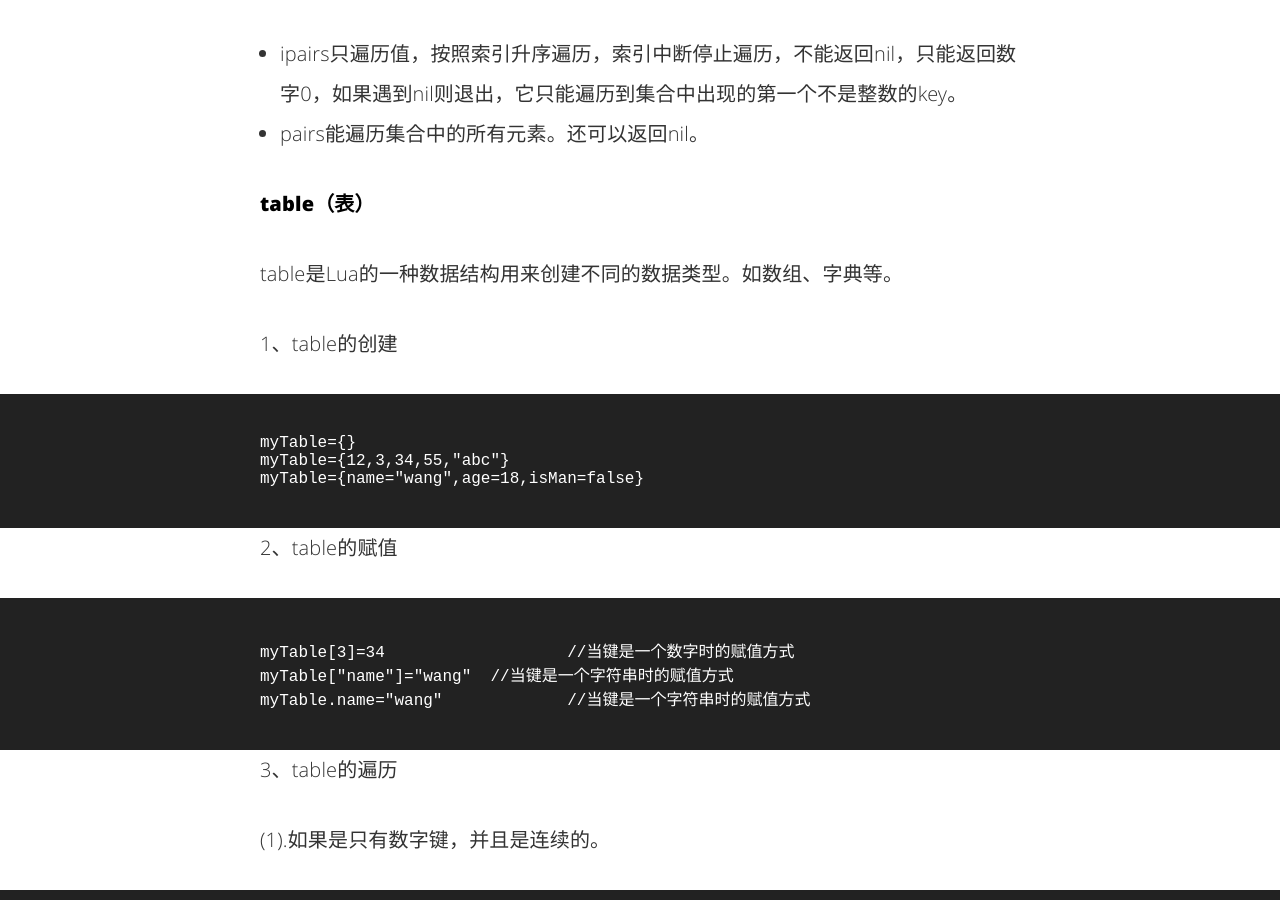
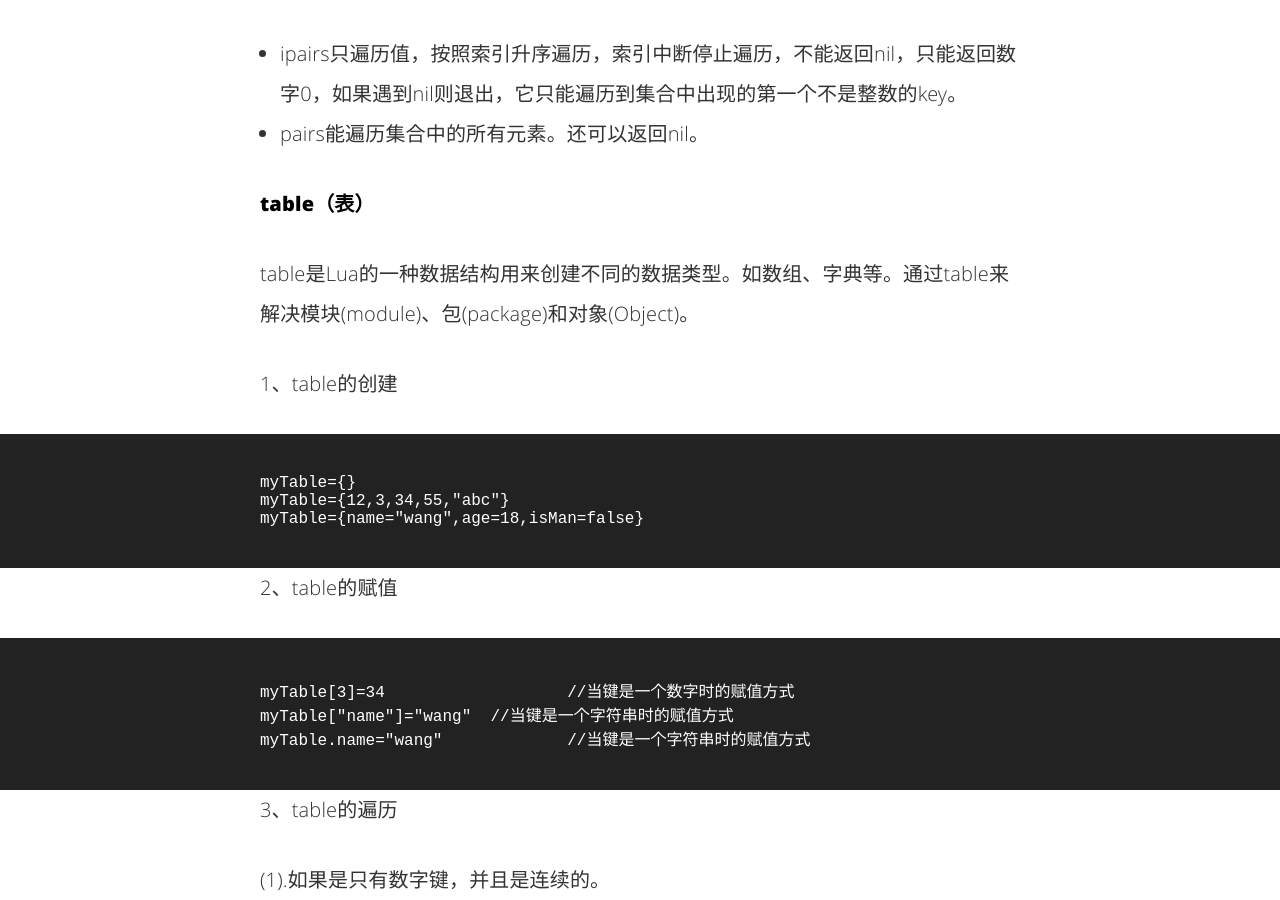
Before and after one commit to BruceQi93/BruceQi93.github.io, a Jekyll site: the page built from _posts/2017-4-18-Lua-grammar.md, in a window 1280 px wide and 900 px high, scrolled down 5028 px. Built offline with Jekyll 4.4.1, drawn with Linux system fonts in a browser that asks for light colours; comment, search, counter and statistics services are not loaded.

Commit message:
更新文件

```diff
--- a/_posts/2017-4-18-Lua-grammar.md
+++ b/_posts/2017-4-18-Lua-grammar.md
@@ -127,7 +127,7 @@ pairs和ipairs区别
 
 #### table（表）
 
-table是Lua的一种数据结构用来创建不同的数据类型。如数组、字典等。
+table是Lua的一种数据结构用来创建不同的数据类型。如数组、字典等。通过table来解决模块(module)、包(package)和对象(Object)。
 
 1、table的创建
 
```
